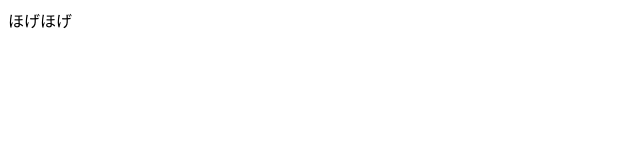
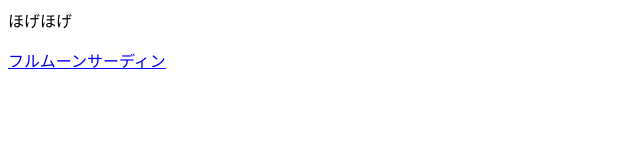
Before and after one commit to daijin/daijin.github.io, a plain HTML site: page index.html in a window 1280 px wide. Shown: the whole page, without its empty margins (0-640 px from the left). Drawn offline with Linux system fonts and the light colour scheme.

Commit message:
Update index.html

```diff
--- a/index.html
+++ b/index.html
@@ -1,5 +1,10 @@
 <html>
-<body>
-ほげほげ
-</body>
+  <head>
+  </head>
+  <body>
+    <script src="http://img.finalfantasyxiv.com/lds/pc/global/js/eorzeadb/loader.js?v1"></script>
+
+    <p>ほげほげ</p>
+    <p><a href="http://jp.finalfantasyxiv.com/lodestone/playguide/db/item/be2adeeb1a0/" class="eorzeadb_link">フルムーンサーディン</a></p>
+  </body>
 </html>
```
